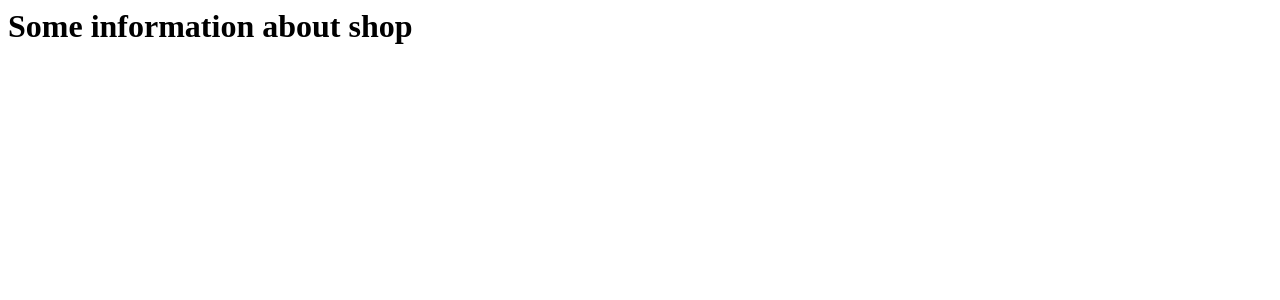
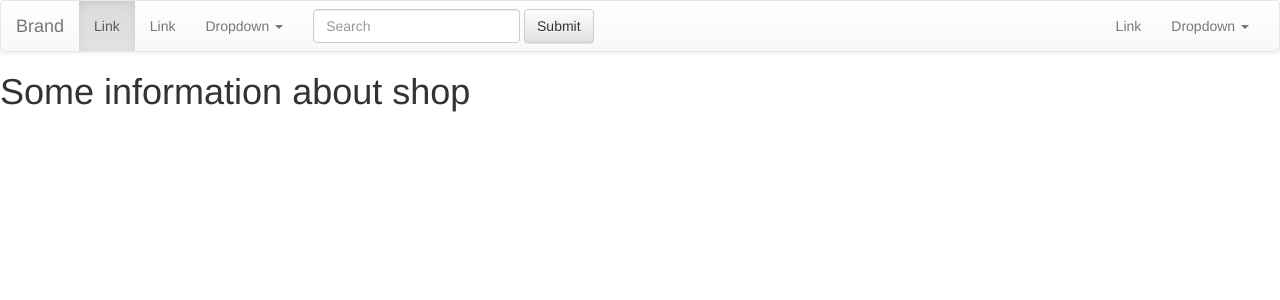
Before and after one commit to mmrshk/shop, a Symfony app: template templates/lucky/route.html.twig in a window 1280 px wide. Shown: the top 300 px of the page. Run offline with Twig, Linux system fonts and the light colour scheme; the template is opened without the code that fills it, so the values that code supplies are empty; some libraries are stand-ins or nearby versions.

Commit message:
Annotation+

```diff
--- a/templates/base.html.twig
+++ b/templates/base.html.twig
@@ -4,21 +4,81 @@
     <meta charset="UTF-8">
     <title>{% block title %}Welcome!{% endblock %}</title>
     <!-- Latest compiled and minified CSS -->
-    <link rel="stylesheet" href="https://maxcdn.bootstrapcdn.com/bootstrap/3.3.7/css/bootstrap.min.css" integrity="sha384-BVYiiSIFeK1dGmJRAkycuHAHRg32OmUcww7on3RYdg4Va+PmSTsz/K68vbdEjh4u" crossorigin="anonymous">
+    <link rel="stylesheet" href="https://maxcdn.bootstrapcdn.com/bootstrap/3.3.7/css/bootstrap.min.css"
+          integrity="sha384-BVYiiSIFeK1dGmJRAkycuHAHRg32OmUcww7on3RYdg4Va+PmSTsz/K68vbdEjh4u" crossorigin="anonymous">
 
     <!-- Optional theme -->
-    <link rel="stylesheet" href="https://maxcdn.bootstrapcdn.com/bootstrap/3.3.7/css/bootstrap-theme.min.css" integrity="sha384-rHyoN1iRsVXV4nD0JutlnGaslCJuC7uwjduW9SVrLvRYooPp2bWYgmgJQIXwl/Sp" crossorigin="anonymous">
+    <link rel="stylesheet" href="https://maxcdn.bootstrapcdn.com/bootstrap/3.3.7/css/bootstrap-theme.min.css"
+          integrity="sha384-rHyoN1iRsVXV4nD0JutlnGaslCJuC7uwjduW9SVrLvRYooPp2bWYgmgJQIXwl/Sp" crossorigin="anonymous">
 
     {% block stylesheets %}{% endblock %}
 </head>
 <body>
+    <nav class="navbar navbar-default">
+        <div class="container-fluid">
+            <!-- Brand and toggle get grouped for better mobile display -->
+            <div class="navbar-header">
+                <button type="button" class="navbar-toggle collapsed" data-toggle="collapse"
+                        data-target="#bs-example-navbar-collapse-1" aria-expanded="false">
+                    <span class="sr-only">Toggle navigation</span>
+                    <span class="icon-bar"></span>
+                    <span class="icon-bar"></span>
+                    <span class="icon-bar"></span>
+                </button>
+                <a class="navbar-brand" href="#">Brand</a>
+            </div>
+
+            <!-- Collect the nav links, forms, and other content for toggling -->
+            <div class="collapse navbar-collapse" id="bs-example-navbar-collapse-1">
+                <ul class="nav navbar-nav">
+                    <li class="active"><a href="#">Link <span class="sr-only">(current)</span></a></li>
+                    <li><a href="#">Link</a></li>
+                    <li class="dropdown">
+                        <a href="#" class="dropdown-toggle" data-toggle="dropdown" role="button" aria-haspopup="true"
+                           aria-expanded="false">Dropdown <span class="caret"></span></a>
+                        <ul class="dropdown-menu">
+                            <li><a href="#">Action</a></li>
+                            <li><a href="#">Another action</a></li>
+                            <li><a href="#">Something else here</a></li>
+                            <li role="separator" class="divider"></li>
+                            <li><a href="#">Separated link</a></li>
+                            <li role="separator" class="divider"></li>
+                            <li><a href="#">One more separated link</a></li>
+                        </ul>
+                    </li>
+                </ul>
+                <form class="navbar-form navbar-left">
+                    <div class="form-group">
+                        <input type="text" class="form-control" placeholder="Search">
+                    </div>
+                    <button type="submit" class="btn btn-default">Submit</button>
+                </form>
+                <ul class="nav navbar-nav navbar-right">
+                    <li><a href="#">Link</a></li>
+                    <li class="dropdown">
+                        <a href="#" class="dropdown-toggle" data-toggle="dropdown" role="button" aria-haspopup="true"
+                           aria-expanded="false">Dropdown <span class="caret"></span></a>
+                        <ul class="dropdown-menu">
+                            <li><a href="#">Action</a></li>
+                            <li><a href="#">Another action</a></li>
+                            <li><a href="#">Something else here</a></li>
+                            <li role="separator" class="divider"></li>
+                            <li><a href="#">Separated link</a></li>
+                        </ul>
+                    </li>
+                </ul>
+            </div><!-- /.navbar-collapse -->
+        </div><!-- /.container-fluid -->
+    </nav>
 {% block body %}{% endblock %}
 <script
         src="https://code.jquery.com/jquery-3.2.1.slim.min.js"
         integrity="sha256-k2WSCIexGzOj3Euiig+TlR8gA0EmPjuc79OEeY5L45g="
         crossorigin="anonymous"></script>
 <!-- Latest compiled and minified JavaScript -->
-        <script src="https://maxcdn.bootstrapcdn.com/bootstrap/3.3.7/js/bootstrap.min.js" integrity="sha384-Tc5IQib027qvyjSMfHjOMaLkfuWVxZxUPnCJA7l2mCWNIpG9mGCD8wGNIcPD7Txa" crossorigin="anonymous"></script>
+<script src="https://maxcdn.bootstrapcdn.com/bootstrap/3.3.7/js/bootstrap.min.js"
+        integrity="sha384-Tc5IQib027qvyjSMfHjOMaLkfuWVxZxUPnCJA7l2mCWNIpG9mGCD8wGNIcPD7Txa"
+        crossorigin="anonymous"></script>
 
 {% block javascripts %}{% endblock %}
 </body>
--- a/templates/category/show.html.twig
+++ b/templates/category/show.html.twig
@@ -1,3 +1,8 @@
+{% extends 'base.html.twig' %}
+{% block title %}
+   Category
+{% endblock %}
+{% block body %}
     {% for message in app.flashes('notice') %}
         <p>{{ message }}</p>
         <hr>
@@ -16,3 +21,4 @@ Page:{{ page }}<br>
 
 
     <a href="{{ path('category_message') }}">Add to cart</a>
+{% endblock %}
--- a/templates/lucky/route.html.twig
+++ b/templates/lucky/route.html.twig
@@ -1 +1,7 @@
-<h1>Some information about shop</h1>
+{% extends 'base.html.twig' %}
+{% block title %}
+   Shop information
+{% endblock %}
+{% block body %}
+    <h1>Some information about shop</h1>
+{% endblock %}
```
Also changed, not shown: src/Entity/User.php (added, +96 -0 lines), templates/category/list.html.twig (+5 -5 lines), templates/product/list.html.twig (+7 -0 lines), templates/product/show.html.twig (+9 -4 lines). Lines whose indentation alone changed are shown as unchanged.
